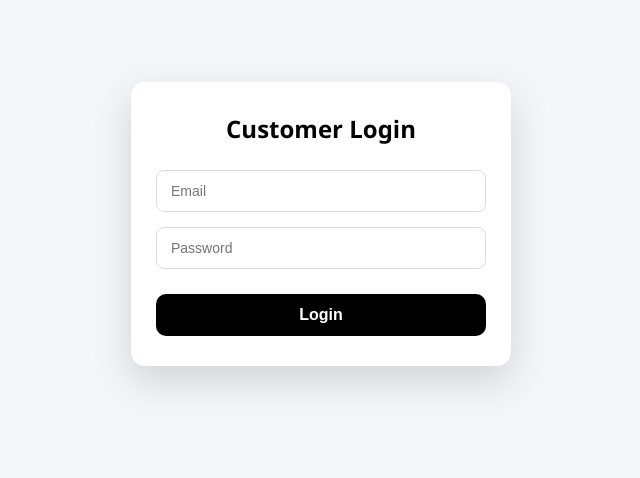
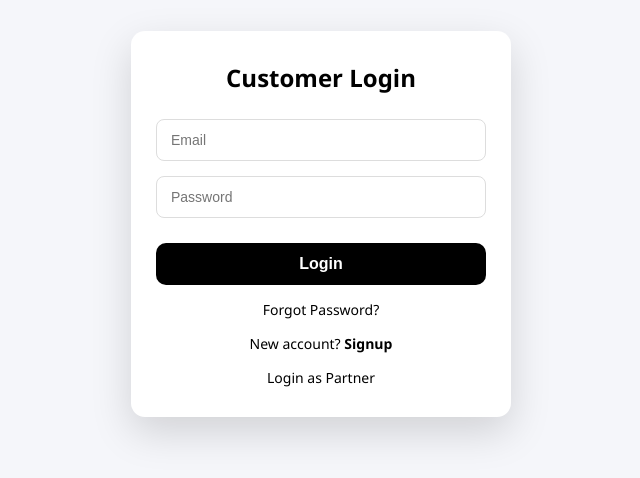
Before and after one commit to Tejaswi702/customers-app, a React (Create React App) app: page / in a window 1280 px wide. Shown: the part 176-654 px from the top of the page, without its empty margins (319-959 px from the left). Built offline with nearby package versions, Linux system fonts and the light colour scheme; no server answers.

Commit message:
Update login code

```diff
--- a/src/App.js
+++ b/src/App.js
@@ -1,11 +1,11 @@
 import { BrowserRouter, Routes, Route } from "react-router-dom";
-
 import Login from "./components/Login";
 import Signup from "./components/SignUp";
 import CustomerDetails from "./components/CustomersDetails";
 import ForgotPassword from "./components/ForgotPassword";
 import Services from "./components/Services";
 import ResetPassword from "./components/ResetPassword";
+
 function App() {
   return (
     <BrowserRouter>
@@ -14,9 +14,8 @@ function App() {
         <Route path="/signup" element={<Signup />} />
         <Route path="/customer-details" element={<CustomerDetails />} />
         <Route path="/forgot-password" element={<ForgotPassword />} />
+        <Route path="/reset-password" element={<ResetPassword />} />
         <Route path="/services" element={<Services />} />
-        <Route path="/reset-password" element={<ResetPassword />} />
-        <Route path="/reset-password" element={<ResetPassword />} />
       </Routes>
     </BrowserRouter>
   );
--- a/src/components/Login.js
+++ b/src/components/Login.js
@@ -16,7 +16,7 @@ function Login() {
     if (error) {
       alert(error.message);
     } else {
-      navigate("/services"); // ✅ REDIRECT
+      navigate("/services");
     }
   };
 
@@ -25,12 +25,47 @@ function Login() {
       <div className="auth-card">
         <h2 className="auth-title">Customer Login</h2>
 
-        <input className="auth-input" type="email" placeholder="Email" onChange={(e) => setEmail(e.target.value)} />
-        <input className="auth-input" type="password" placeholder="Password" onChange={(e) => setPassword(e.target.value)} />
+        <input
+          className="auth-input"
+          type="email"
+          placeholder="Email"
+          value={email}
+          onChange={(e) => setEmail(e.target.value)}
+        />
+
+        <input
+          className="auth-input"
+          type="password"
+          placeholder="Password"
+          value={password}
+          onChange={(e) => setPassword(e.target.value)}
+        />
 
         <button className="auth-button" onClick={handleLogin}>
           Login
         </button>
+
+        {/* 🔹 Forgot Password */}
+        <p
+          className="auth-link"
+          onClick={() => navigate("/forgot-password")}
+        >
+          Forgot Password?
+        </p>
+
+        {/* 🔹 Signup */}
+        <p className="auth-link">
+          New account?{" "}
+          <span onClick={() => navigate("/signup")}>Signup</span>
+        </p>
+
+        {/* 🔹 Partner login */}
+        <p
+          className="auth-link"
+          onClick={() => navigate("/partner-login")}
+        >
+          Login as Partner
+        </p>
       </div>
     </div>
   );
```
Also changed, not shown: 1 other file (tests, documents, lock files or other folders).
